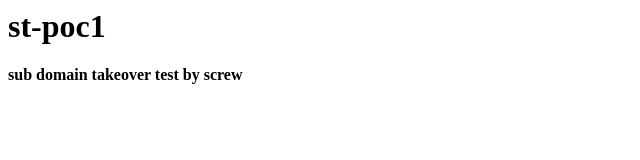
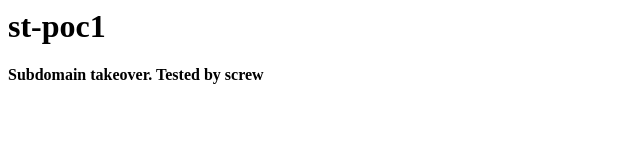
Before and after one commit to 1nd0n3s14/st-poc1, a plain HTML site: page index.html in a window 1280 px wide. Shown: the full height of the page, 0-640 px from the left. Drawn offline with Linux system fonts and the light colour scheme.

Commit message:
Update index.html

```diff
--- a/index.html
+++ b/index.html
@@ -1,2 +1,2 @@
 <h1>st-poc1</h1>
-<b>sub domain takeover test by screw</b>
+<b>Subdomain takeover. Tested by screw</b>
```
